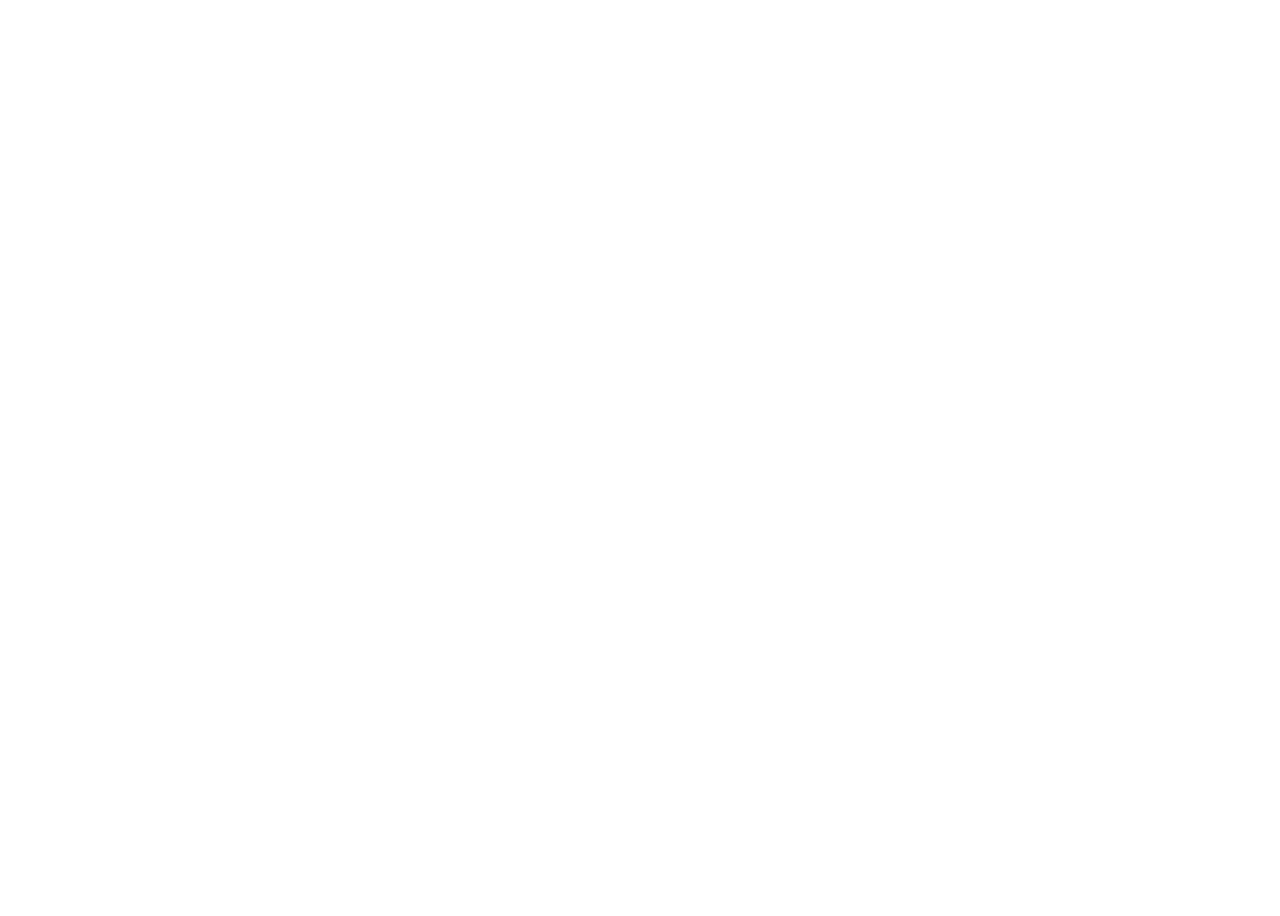
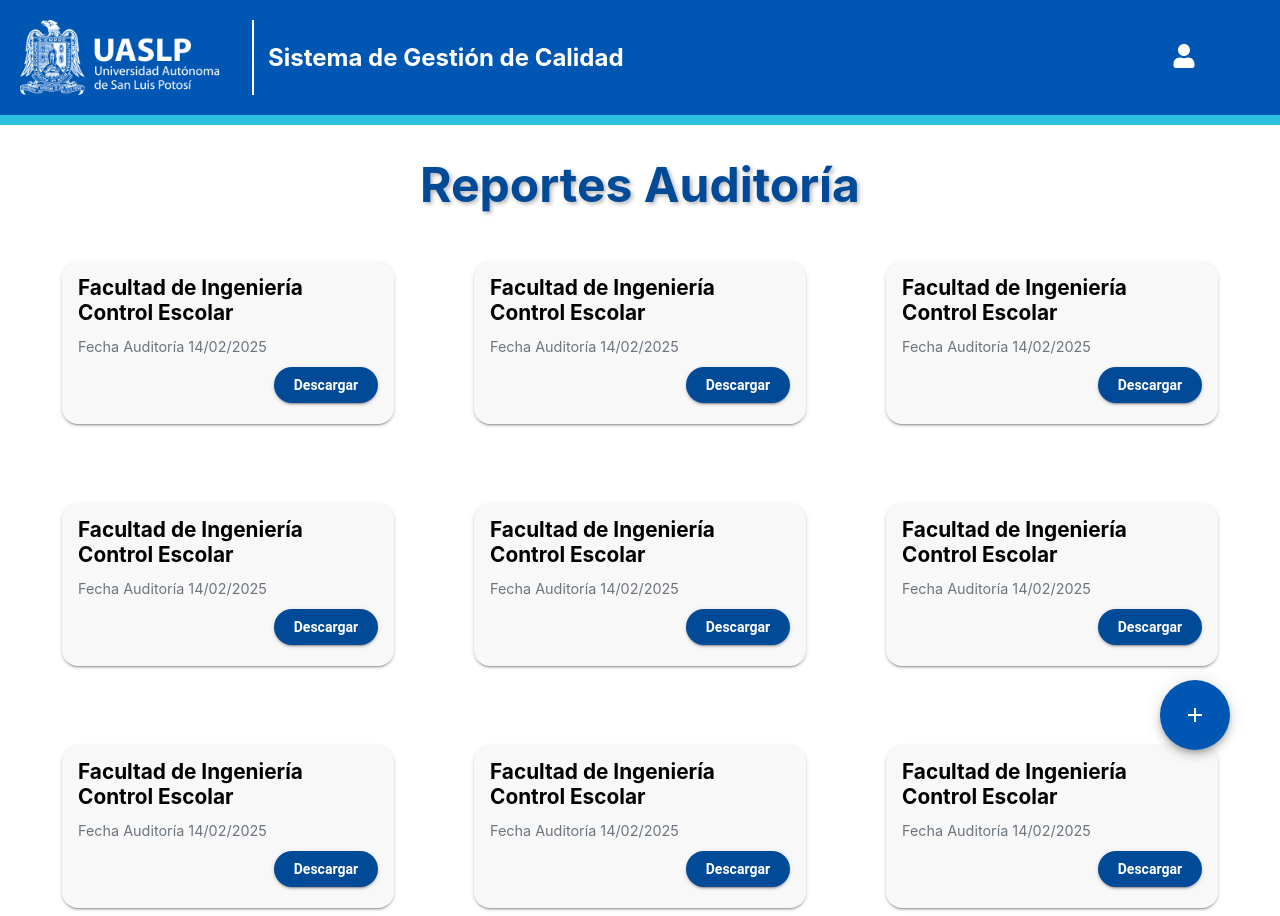
Before and after one commit to ShadowKnSs/sgc_frontend, a React (Create React App) app: page /reportes-auditoria in a window 1280 px wide. Before the commit this address had no page. Before the commit the page ends 800 px from the top, so only its background shows below. Built offline with nearby package versions, Linux system fonts and the light colour scheme.

Commit message:
Vista de reportes de auditoría

```diff
--- a/src/routes/AppRoutes.js
+++ b/src/routes/AppRoutes.js
@@ -26,6 +26,7 @@ import AdminIndicatorPage from "../views/adminIndicadoresPage";
 import UserIndicatorPage from "../views/userIndicadoresPage";
 import UserEvent from "../views/userEventNot";
 import InformeAuditoriaInterna from "../views/informeAuditoriaInterna";
+import ReportesAuditoria from "../views/reportesAuditoria";
 
 const AppRoutes = () => {
   // Define el tipo de usuario: 'admin' o 'user'
@@ -59,6 +60,7 @@ const AppRoutes = () => {
           <Route path="admin-eventos" element={<AdminEventos />} />
           <Route path="manual-operativo" element={<ManualOperativo />}/>
           <Route path="informe-auditoria" element={<InformeAuditoriaInterna />}/>
+          <Route path="reportes-auditoria" element={<ReportesAuditoria />}/>
 
         </Route>
       </Routes>
--- /dev/null
+++ b/src/views/reportesAuditoria.jsx
@@ -0,0 +1,110 @@
+import React, { useState } from "react";
+import { Box, Fab, Button, Modal, TextField, MenuItem } from "@mui/material";
+import { Add } from "@mui/icons-material";
+
+const initialReports = [
+    { id: 1, title: "Facultad de Ingeniería Control Escolar", date: "14/02/2025" },
+    { id: 2, title: "Facultad de Ingeniería Control Escolar", date: "14/02/2025" },
+    { id: 3, title: "Facultad de Ingeniería Control Escolar", date: "14/02/2025" },
+    { id: 4, title: "Facultad de Ingeniería Control Escolar", date: "14/02/2025" },
+    { id: 5, title: "Facultad de Ingeniería Control Escolar", date: "14/02/2025" },
+    { id: 6, title: "Facultad de Ingeniería Control Escolar", date: "14/02/2025" },
+    { id: 7, title: "Facultad de Ingeniería Control Escolar", date: "14/02/2025" },
+    { id: 8, title: "Facultad de Ingeniería Control Escolar", date: "14/02/2025" },
+    { id: 9, title: "Facultad de Ingeniería Control Escolar", date: "14/02/2025" },
+];
+
+const ReportCard = ({ report }) => {
+    return (
+        <Box
+            sx={{
+                backgroundColor: "#F9F8F8",
+                boxShadow: 2,
+                borderRadius: 2,
+                p: 2,
+                display: "flex",
+                flexDirection: "column",
+                alignItems: "start",
+                width: 300,
+                height: 130,
+                justifyContent: "space-between",
+            }}
+        >
+            <h3 style={{ fontSize: "1.3rem", fontWeight: "bold", textAlign: "left", marginTop: "-3px" }}>{report.title}</h3>
+            <p style={{ fontSize: "0.9rem", color: "#6c757d", textAlign: "left", marginTop: "-10px" }}>Fecha Auditoría {report.date}</p>
+            <Box sx={{ display: "flex", justifyContent: "flex-end", width: "100%" }}>
+                <Button
+                    variant="contained"
+                    sx={{
+                        backgroundColor: "#004A98",
+                        borderRadius: "50px",
+                        top: "-5px",
+                        padding: "6px 20px",
+                        textTransform: "none",
+                        fontWeight: "bold"
+                    }}
+                >
+                    Descargar
+                </Button>
+            </Box>
+        </Box>
+    );
+};
+
+const ReportesAuditoria = () => {
+    const [reports, setReports] = useState(initialReports);
+    const [openModal, setOpenModal] = useState(false);
+
+    return (
+        <Box sx={{ p: 1, textAlign: "center" }}>
+            <h1 style={{ fontSize: "3rem", fontWeight: "bold", color: "#004A98", marginBottom: "3rem", textAlign: "center", textShadow: "2px 2px 4px rgba(0, 0, 0, 0.3)" }}>Reportes Auditoría</h1>
+            <Box
+                display="grid"
+                gridTemplateColumns="repeat(3, 1fr)"
+                gap={10}
+                justifyContent="center"
+                maxWidth={1000}
+                margin="auto"
+            >
+                {reports.map((report) => (
+                    <ReportCard key={report.id} report={report} />
+                ))}
+            </Box>
+
+            <Fab
+                color="primary"
+                sx={{ position: "fixed", bottom: 16, right: 16, backgroundColor: "primary", width: 70, height: 70, bottom: "50px", right: "50px" }}
+                onClick={() => setOpenModal(true)}
+            >
+                <Add />
+            </Fab>
+            <Modal open={openModal} onClose={() => setOpenModal(false)}>
+                <Box sx={{
+                    position: "absolute",
+                    top: "50%",
+                    left: "50%",
+                    transform: "translate(-50%, -50%)",
+                    width: 400,
+                    height: 350,
+                    bgcolor: "white",
+                    boxShadow: 24,
+                    p: 4,
+                    borderRadius: 3,
+                }}>
+                    <h2 style={{ textAlign: "center", color: "#004A98" }}>Generar Reporte De Auditoría</h2>
+                    <TextField fullWidth variant="outlined" label="Facultad/Entidad" margin="dense" disabled />
+                    <TextField fullWidth variant="outlined" label="Proceso" margin="dense" disabled />
+                    <TextField select fullWidth variant="outlined" label="Auditoría" margin="dense" disabled>
+                        <MenuItem value="">Seleccione</MenuItem>
+                    </TextField>
+                    <Box sx={{ display: "flex", justifyContent: "space-between", mt: 2 }}>
+                        <Button variant="contained" sx={{ backgroundColor: "#004A98", borderRadius: "50px" }} onClick={() => setOpenModal(false)}>Cancelar</Button>
+                        <Button variant="contained" sx={{ backgroundColor: "#FFC107", borderRadius: "50px" }}>Generar</Button>
+                    </Box>
+                </Box>
+            </Modal>
+        </Box>
+    );
+};
+
+export default ReportesAuditoria;
```
